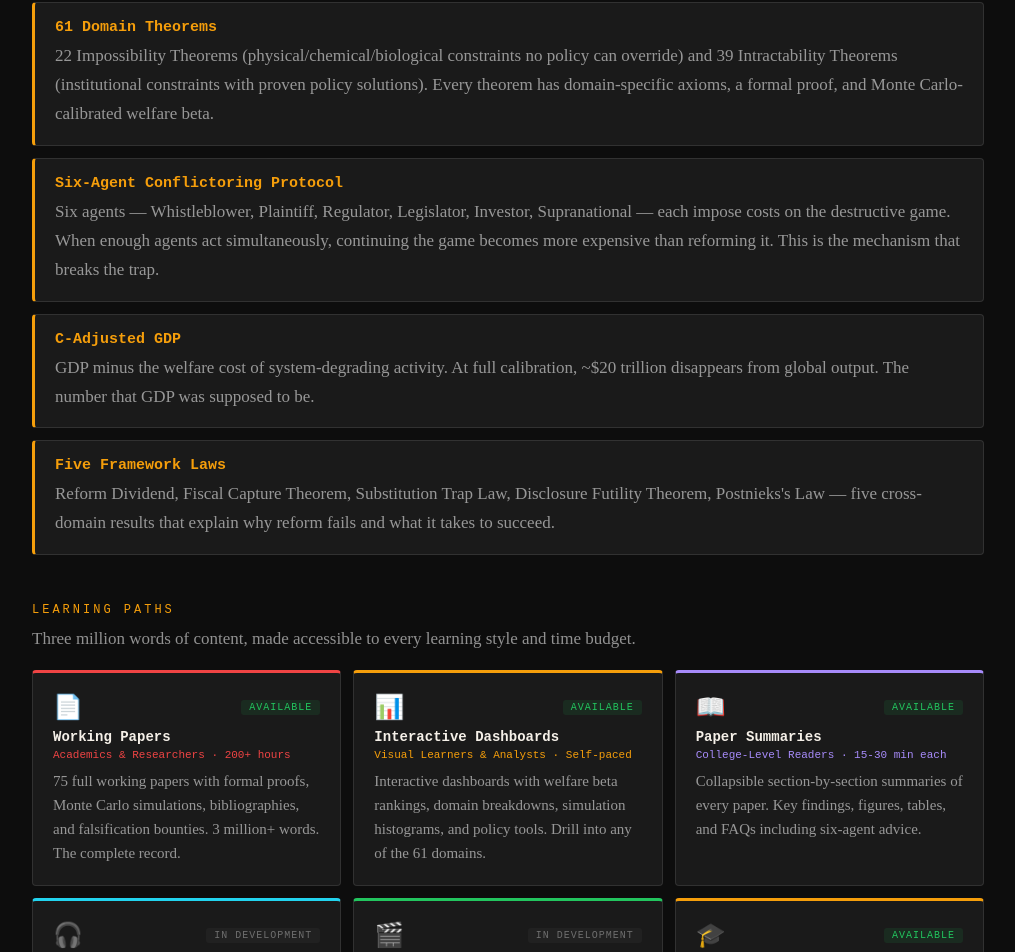
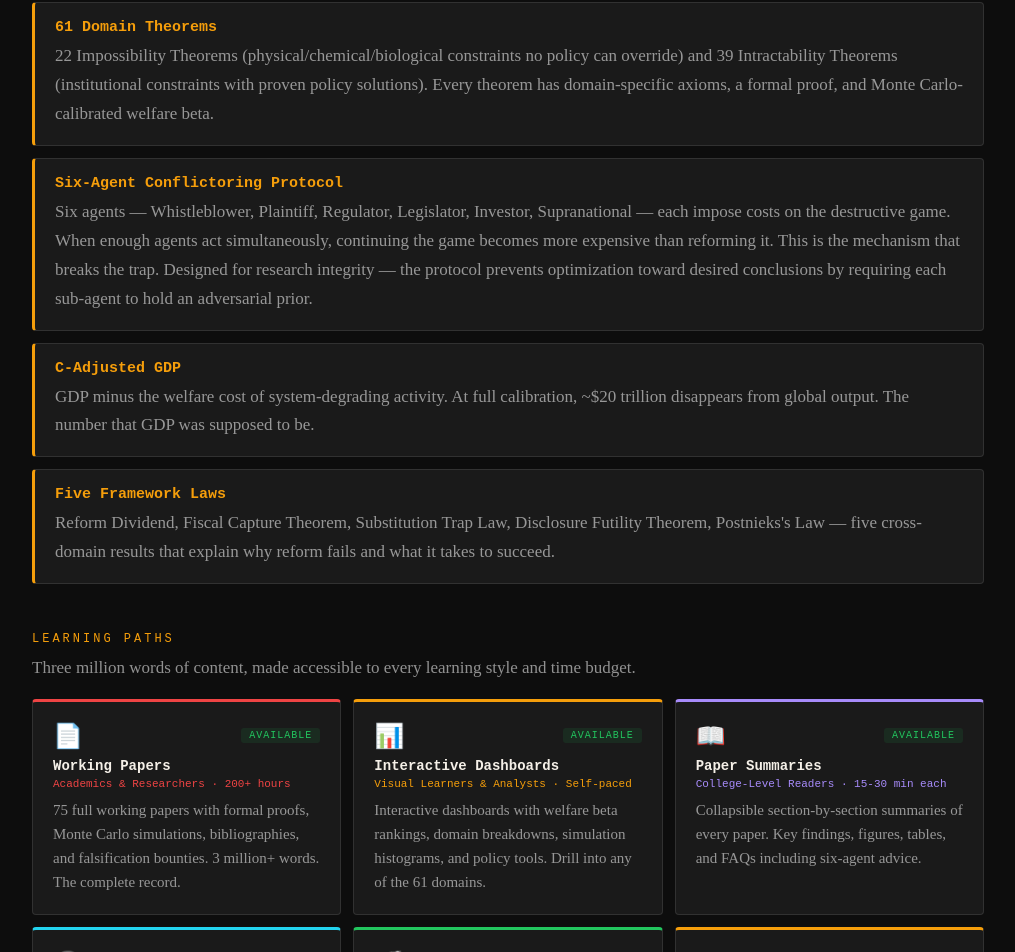
Before and after one commit to epostnieks/ppt-companion, a Next.js app: page / in a window 1280 px wide. Shown: the part 1795-2747 px from the top of the page, without its empty margins (242-1257 px from the left). Built offline with nearby package versions, Linux system fonts and the light colour scheme.

Commit message:
feat: add Romer research integrity framing to Conflictoring Protocol description

```diff
--- a/src/ProgramDashboard.jsx
+++ b/src/ProgramDashboard.jsx
@@ -94,7 +94,7 @@ const CONTRIBUTIONS = [
   },
   {
     title: "Six-Agent Conflictoring Protocol",
-    desc: "Six agents — Whistleblower, Plaintiff, Regulator, Legislator, Investor, Supranational — each impose costs on the destructive game. When enough agents act simultaneously, continuing the game becomes more expensive than reforming it. This is the mechanism that breaks the trap.",
+    desc: "Six agents — Whistleblower, Plaintiff, Regulator, Legislator, Investor, Supranational — each impose costs on the destructive game. When enough agents act simultaneously, continuing the game becomes more expensive than reforming it. This is the mechanism that breaks the trap. Designed for research integrity — the protocol prevents optimization toward desired conclusions by requiring each sub-agent to hold an adversarial prior.",
   },
   {
     title: "C-Adjusted GDP",
```
